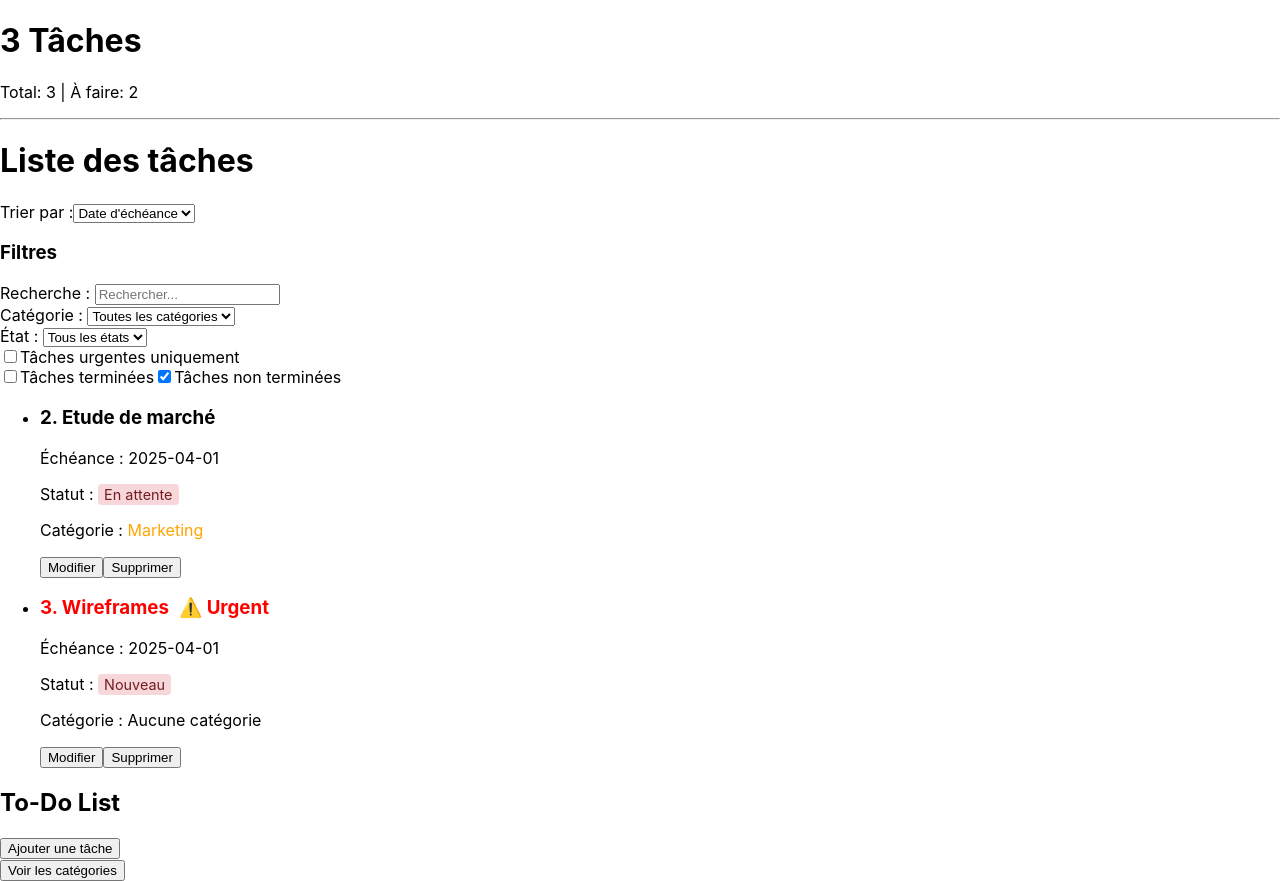
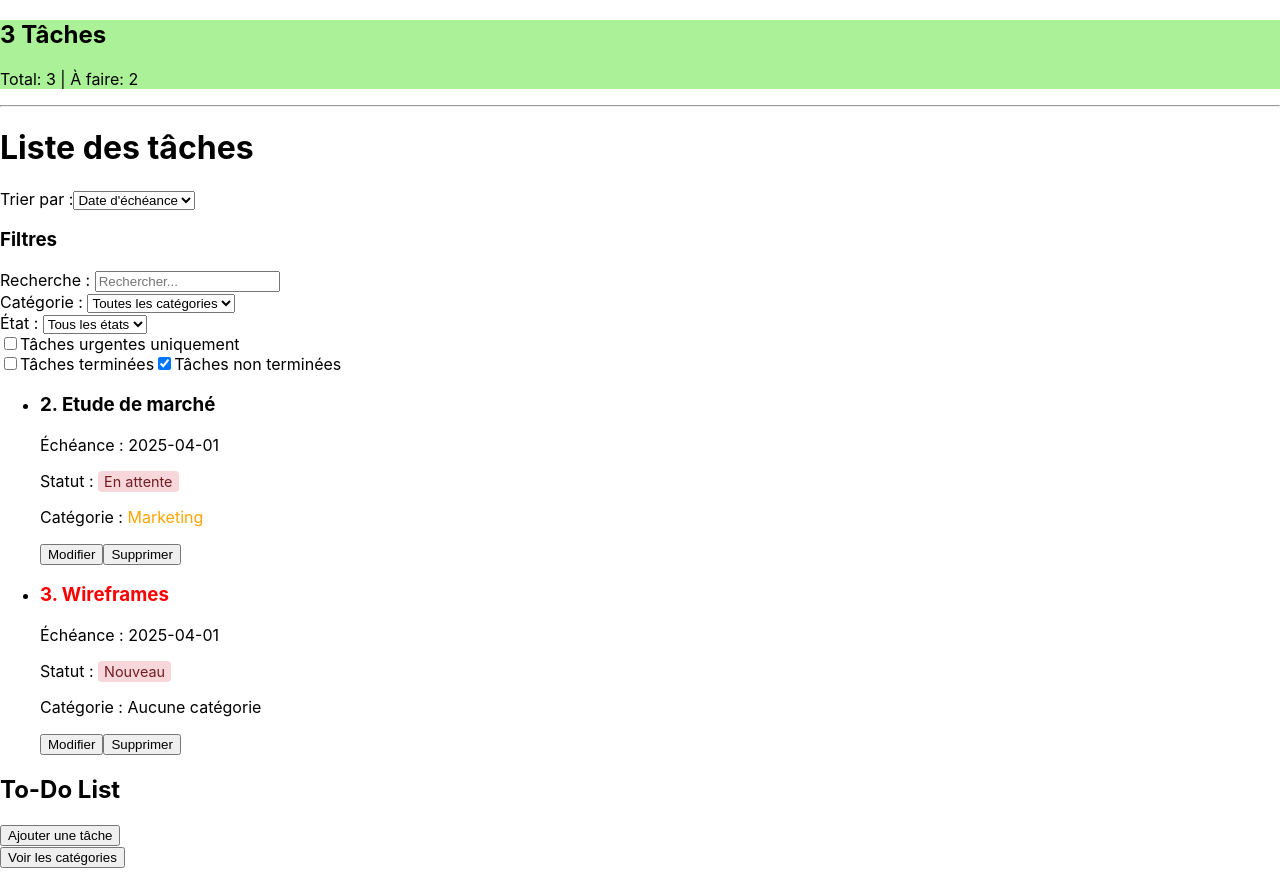
Before and after one commit to TAMINE-CYRIL/R4A.11---App-Web, a React (Create React App) app: page / in a window 1280 px wide. Built offline with nearby package versions, Linux system fonts and the light colour scheme.

Commit message:
On commence à mettre en place un CSS pour chaque composant.

```diff
--- a/src/components/Header/Header.js
+++ b/src/components/Header/Header.js
@@ -1,3 +1,5 @@
+import styles from './Header.module.css';
+
 /**
  * Composant contenant le Header de la page
  * @returns {JSX.Element}
@@ -6,14 +8,14 @@
 export default function Header({ taskCount, unfinishedCount }) {
     return (
         <>
-            <div>
+            <section className={styles.header}>
                 <h1>{taskCount} Tâches</h1>
-                <div>
+                <section>
                     <p>
                         Total: {taskCount} | À faire: <span>{unfinishedCount}</span>
                     </p>
-                </div>
-            </div>
+                </section>
+            </section>
             <hr />
         </>
     );
--- /dev/null
+++ b/src/components/Header/Header.module.css
@@ -0,0 +1,3 @@
+.header{
+    background-color: #aaf197;
+}
--- a/src/components/TodoItem/TodoItem.js
+++ b/src/components/TodoItem/TodoItem.js
@@ -113,7 +113,7 @@ export default function TodoItem({ tasks, categories, onDelete, onEdit, getCateg
                                                 color: task.urgent ? "red" : "inherit"
                                             }}>
                                                 {categoryEmoji} {task.title}
-                                                {task.urgent && <span style={{ marginLeft: "10px", color: "red" }}>⚠️ Urgent</span>}
+                                                {task.urgent}
                                             </h3>
                                             <p>Échéance : {task.date_echeance}</p>
                                             <p>Statut : <span style={{
```
